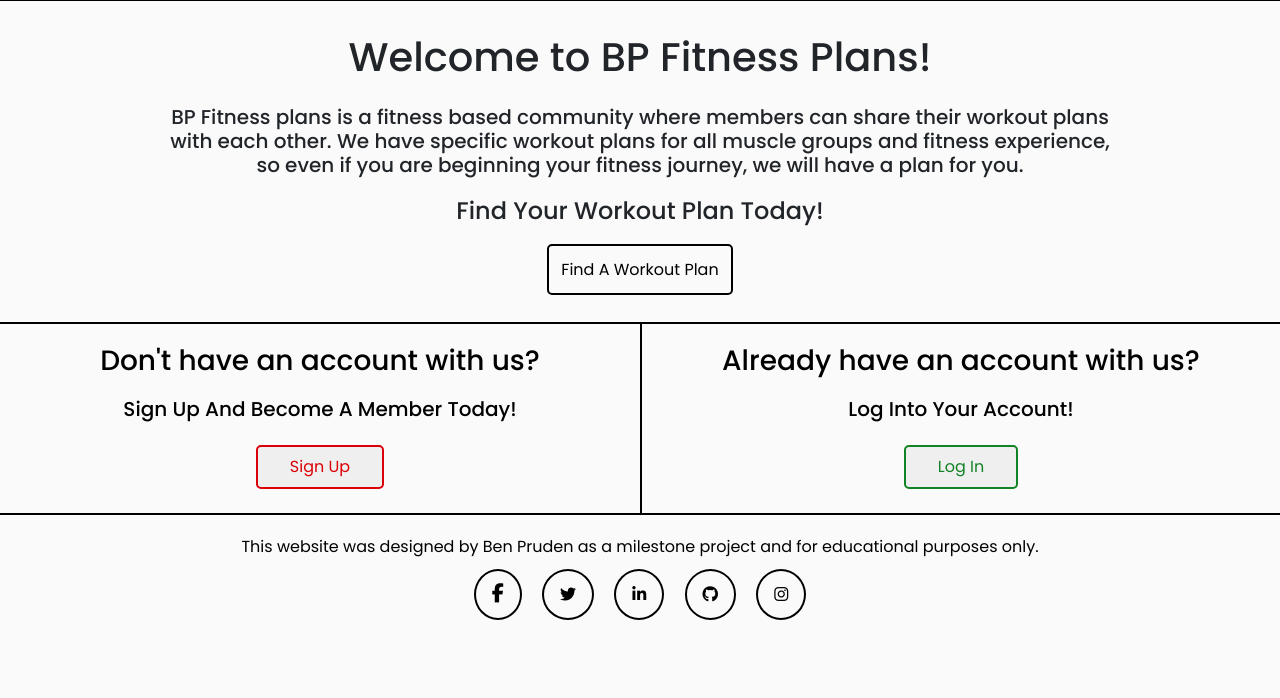
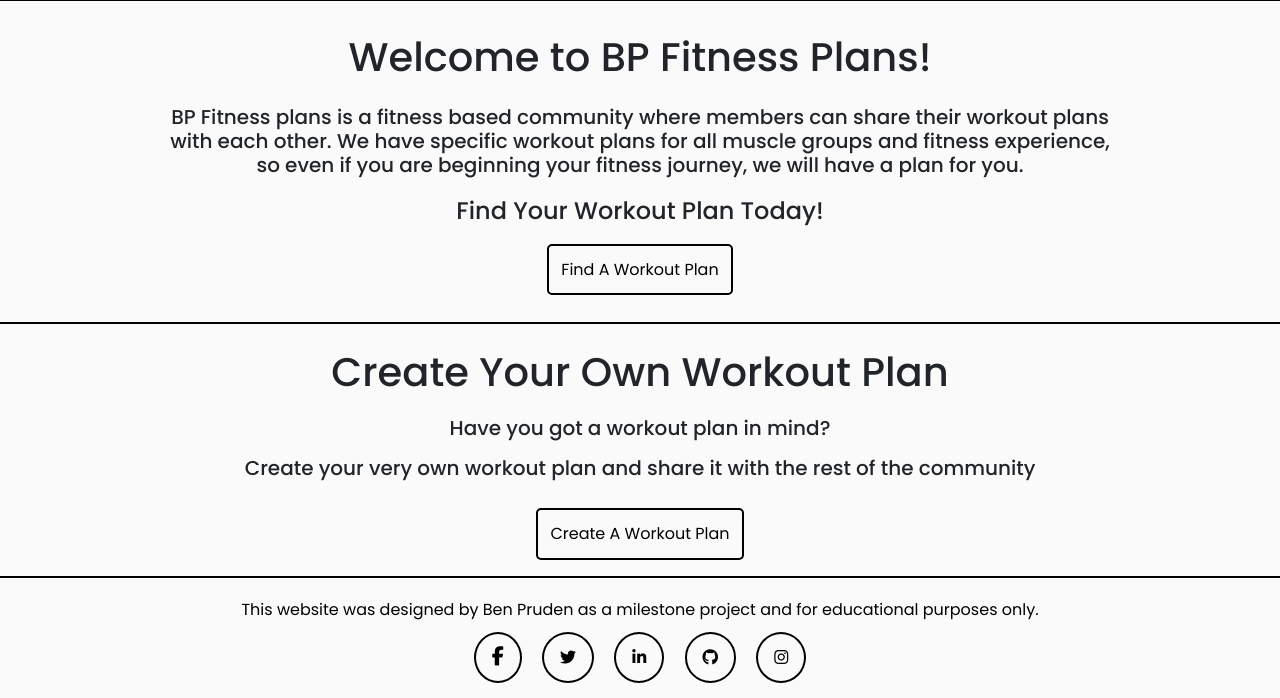
Before and after one commit to BenPruden97/BP-Workout-Plans, a Flask app: page / in a window 1280 px wide. Shown: the part 209-907 px from the top of the page. Before the commit the page ends 829 px from the top, so only its background shows below. Run offline with Flask 2, Linux system fonts and the light colour scheme; the visitor is signed in with stand-in values (Sample User, id 1); some libraries are stand-ins or nearby versions.

Commit message:
Created section within the index.html to take users to the create a workout plan page

```diff
--- a/static/css/style.css
+++ b/static/css/style.css
@@ -364,13 +364,53 @@ footer{
     text-decoration: none;
 }
 
-.sign-up-home{
-    text-align: center;
+.create-home{
+    display: flex;
+    flex-direction: column;
+    justify-content: center;
+    align-items: center;
     border-top: 2px solid black;
     border-bottom: 2px solid black;
+    padding-top: 1.5rem;
+}
+
+.create-home h1{
+    padding-bottom: 0.5rem;
+}
+
+.create-home h5{
+    padding: 0.25rem;
+}
+
+.create-home a{
+    background-color: #fafafa;
+    color: black;
+    padding: 0.75rem;
+    margin: 1rem;
+    border: 2px solid black;
+    border-radius: 5px;
+    cursor: pointer;
+    transition: 0.5s;
+    text-decoration: none;
+}
+
+.create-home a:hover{
+    background-color: black;
+    color: #fafafa;
+    text-decoration: none;
+}
+
+.sign-up-home{
+    text-align: center;
+    border-top: 2px solid black;
+    border-bottom: 2px solid black;
     background-color: #fafafa;
     color: black;
     padding: 1rem;
+}
+
+.sign-up-home h6{
+    padding: 1.5rem;
 }
 
 .sign-up-home h3{
@@ -540,7 +580,7 @@ footer{
 .individual-card{
     border: 2px solid black;
     border-radius: 10px;
-    margin-bottom: 0.5rem;
+    margin: 1.5rem;
 }
 
 .chest-image-section{
--- a/templates/index.html
+++ b/templates/index.html
@@ -23,6 +23,34 @@
         </div>
 
     </div>
+
+    {% if session.member %}
+
+    <div class="container-fluid">
+
+        <div class="row">
+
+            <div class="col-12">
+
+                <div class="create-home">
+
+                    <h1>Create Your Own Workout Plan</h1>
+
+                    <h5>Have you got a workout plan in mind?</h5>
+
+                    <h5>Create your very own workout plan and share it with the rest of the community</h5>
+
+                    <a href="{{ url_for('create_workout') }}">Create A Workout Plan</a>
+
+                </div>
+
+            </div>
+
+        </div>
+
+    </div>
+
+    {% else %}
 
     <div class="container-fluid">
 
@@ -60,4 +88,6 @@
 
     </div>
 
+    {% endif %}
+
 {% endblock %}
```
